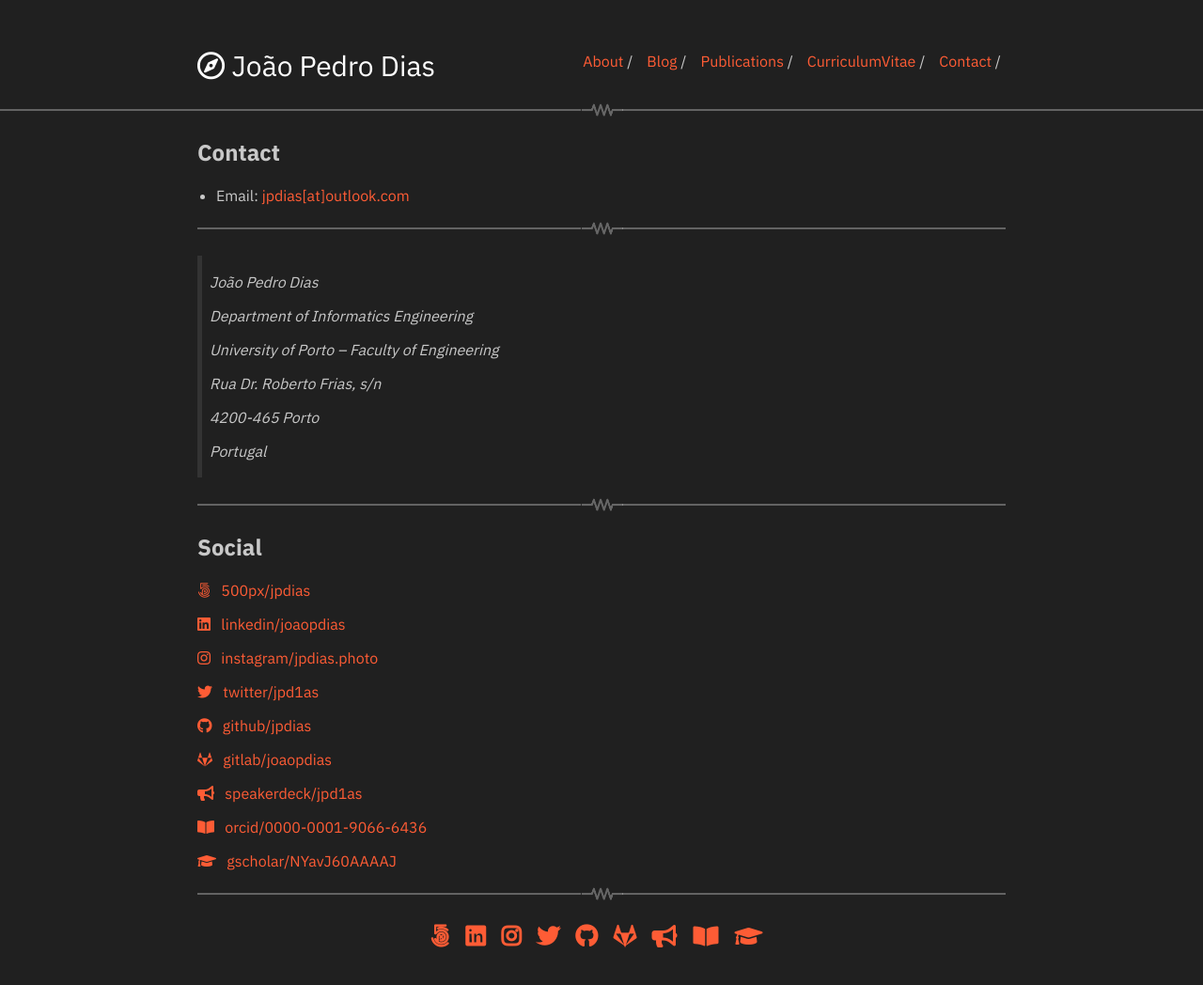
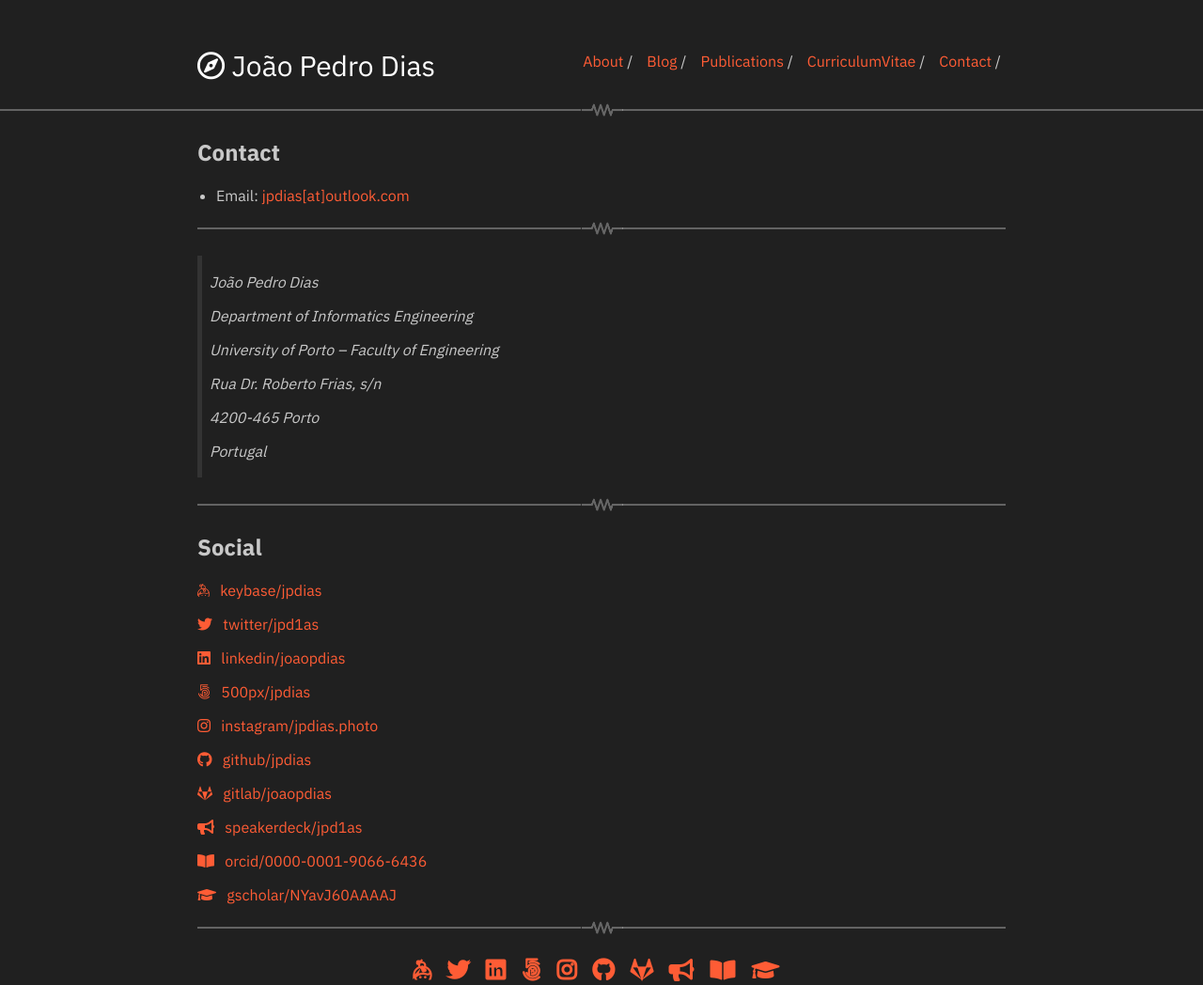
Before and after one commit to jpdias/jpdias.github.io, a Jekyll site: the page built from contact.md, in a window 1280 px wide. Shown: the whole page at 94% size. Built offline with Jekyll 4.4.1, drawn with Linux system fonts in a browser that asks for light colours; nearby versions of some CDN libraries; our own code applies the rules of GitHub Pages for plain Markdown files; before the commit the page ends 1012 px from its top, so only the background shows below that.

Commit message:
add keybase

```diff
--- a/_config.yml
+++ b/_config.yml
@@ -31,18 +31,21 @@ nav:
    link: "/contact"
 
 social:
+  - name: keybase/jpdias
+    icon: fab fa-keybase
+    url: https://keybase.io/jpdias
+  - name: twitter/jpd1as
+    icon: fab fa-twitter
+    url: https://twitter.com/jpd1as
+  - name: linkedin/joaopdias
+    icon: fab fa-linkedin
+    url: https://www.linkedin.com/in/joaopdias/
   - name: 500px/jpdias
     icon: fab fa-500px
     url: https://500px.com/jpdias
-  - name: linkedin/joaopdias
-    icon: fab fa-linkedin
-    url: https://www.linkedin.com/in/joaopdias/
   - name: instagram/jpdias.photo
     icon: fab fa-instagram
     url: https://www.instagram.com/jpdias.photo
-  - name: twitter/jpd1as
-    icon: fab fa-twitter
-    url: https://twitter.com/jpd1as
   - name: github/jpdias
     icon: fab fa-github
     url: https://github.com/jpdias
```
